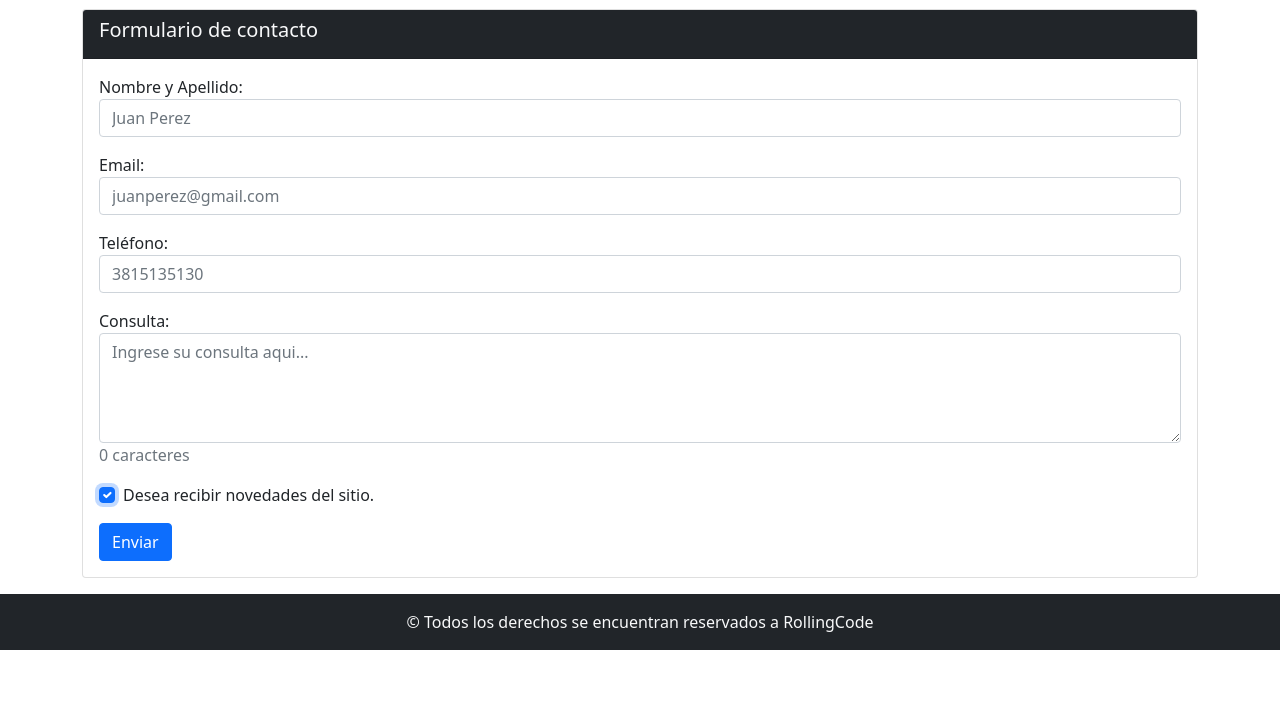
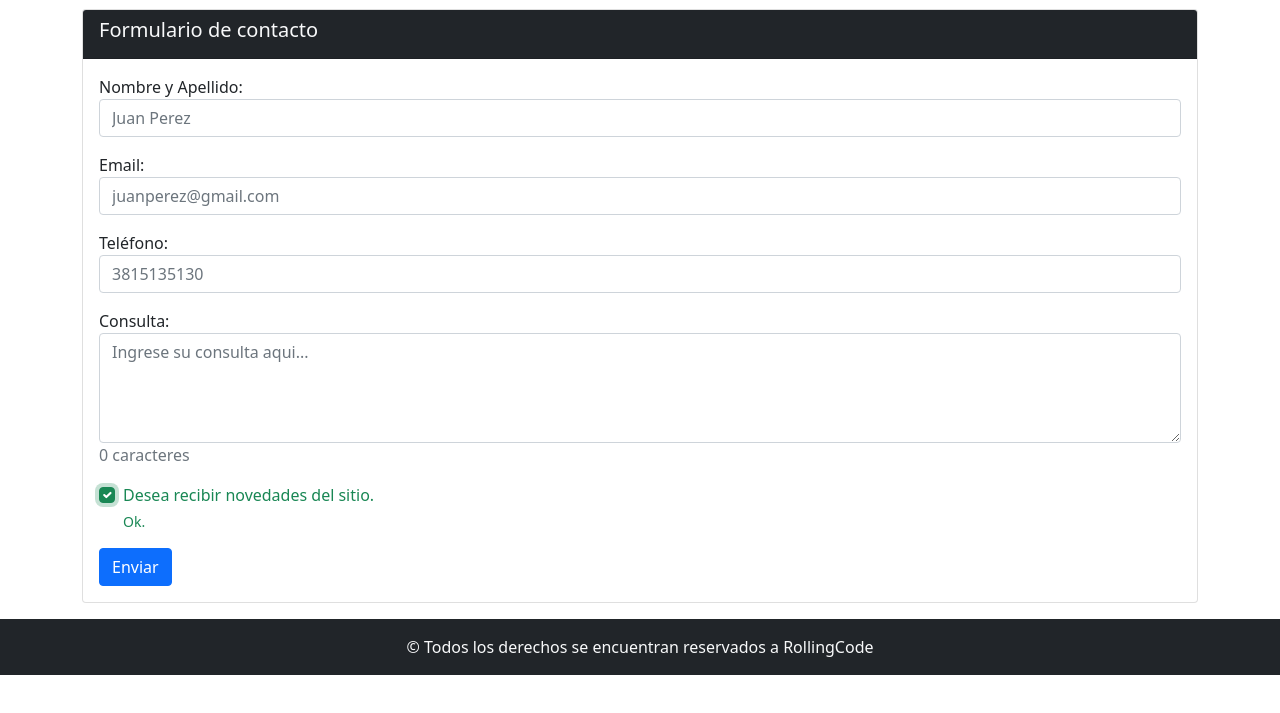
Before and after one commit to JuanIBurgos/Fromulario_Validacion, a plain HTML site: page index.html in a window 1280 px wide. Both pictures are taken after a click on the checkbox 107 px from the left and 558 px from the top of the page. Shown: the part 63-776 px from the top of the page. Drawn offline with nearby package versions, Linux system fonts and the light colour scheme.

Commit message:
Se agrego el control del checkBox para que siempre tenga que tildarlo. Usamos función anónima y tambien una funcion validarTerminos para realizar la validacionGeneral del boton enviar

```diff
--- a/index.html
+++ b/index.html
@@ -98,7 +98,7 @@
                                 Ok.
                             </div>
                             <div class="invalid-feedback">
-                                Debe ingresar un email valido.
+                                Por favor, suscribase para recibir nuestras novedades.
                             </div>
                         </div>
                     </div>
--- a/js/app.js
+++ b/js/app.js
@@ -50,3 +50,18 @@ function contarCaracteres(input) {
     let cantidad = document.getElementById('caracteres');
     cantidad.innerHTML = `${input.value.length} caracteres`;
 }
+
+//Validamos el cheknox de novedades
+let checkTerminos = document.getElementById('checkNovedades');
+//uso un manejador de eventos y funciones anónimas
+checkTerminos.addEventListener('change', function() {
+    validarTerminos(checkTerminos);
+})
+
+function validarTerminos(checkTerminos) {
+    if (checkTerminos.checked) {
+        checkTerminos.className = "form-check-input is-valid";
+    } else {
+        checkTerminos.className = "form-check-input is-invalid";
+    }
+}
```
